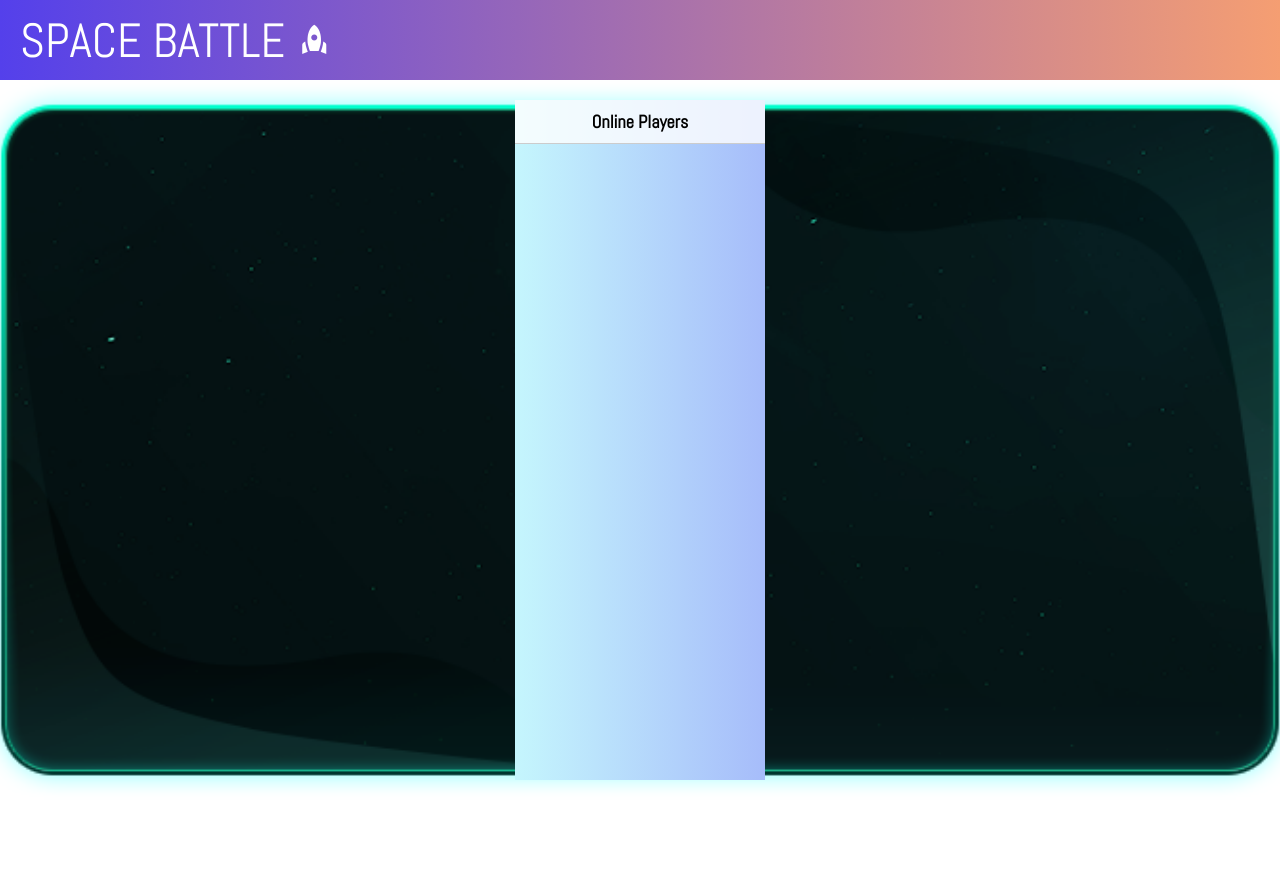
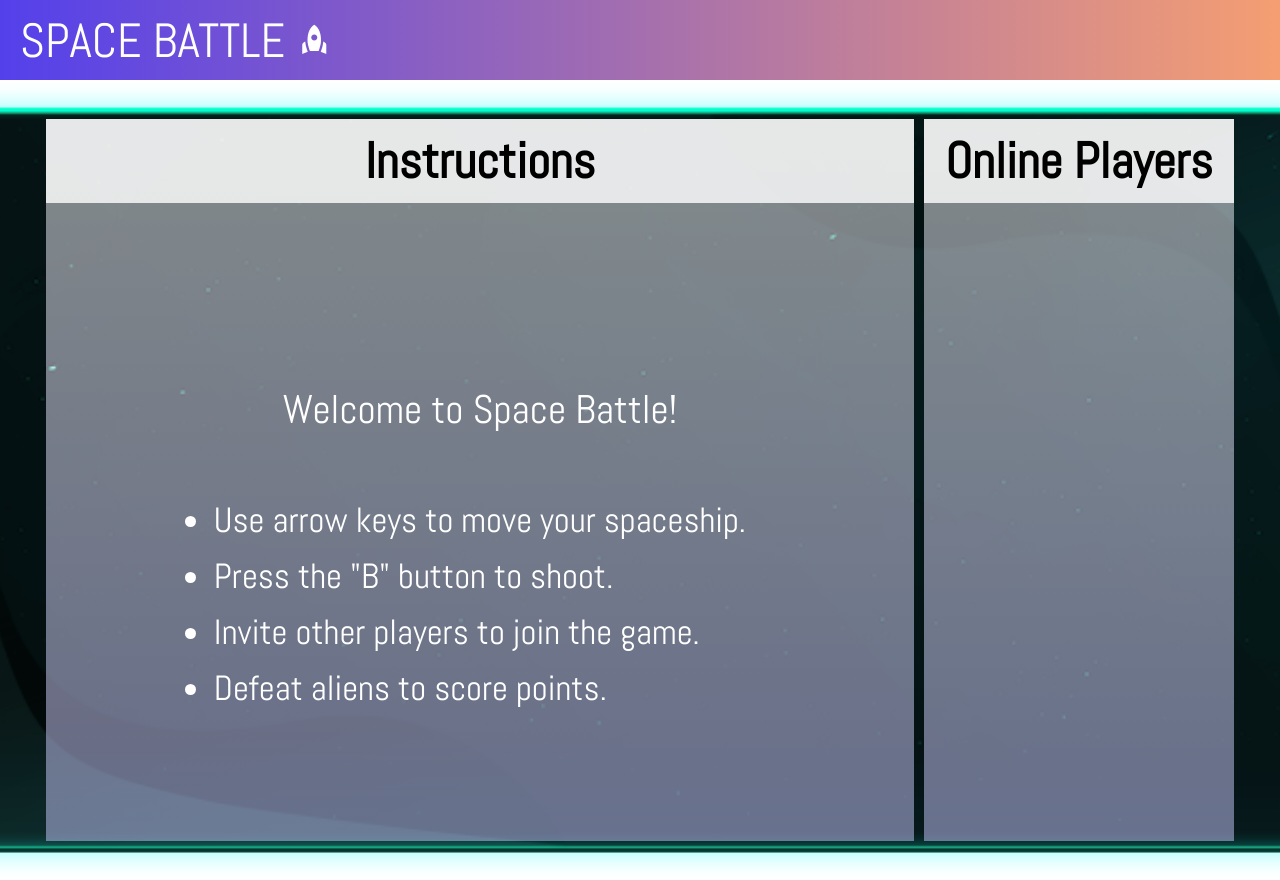
Before and after one commit to Tangent90Degrees/SpaceBattle, a website: page public/main.html in a window 1280 px wide. Before the commit the page ends 800 px from the top, so only its background shows below. Drawn offline with nearby package versions, Linux system fonts and the light colour scheme; no server answers.

Commit message:
Update Main Panel CSS

```diff
--- a/public/main.html
+++ b/public/main.html
@@ -24,7 +24,23 @@
             </div>
         </div>
 
+
         <div id="main-panel" class="row">
+            <!-- Left part: Instructions -->
+            <div id="instructions-panel" class="col">
+                <div id="instructions-title" class="caption">Instructions</div>
+                <div id="instructions-content" class="col">
+                    <p>Welcome to Space Battle!</p>
+                    <ul>
+                        <li>Use arrow keys to move your spaceship.</li>
+                        <li>Press the "B" button to shoot.</li>
+                        <li>Invite other players to join the game.</li>
+                        <li>Defeat aliens to score points.</li>
+                    </ul>
+                </div>
+            </div>
+
+            <!-- Right part: Online Users and Invite-->
             <div id="online-users-panel" class="col">
                 <div id="online-users-title" class="caption">Online Players</div>
                 <div id="online-users-area" class="col"></div>
--- a/public/style.css
+++ b/public/style.css
@@ -195,57 +195,68 @@ button.icon:active {
 
 /* Main panel */
 #main-panel {
-    height: calc(100% - 80px);
+    height: 100vh;
+    width: 100vw;
     background: url("resources/StartScreenBackground.png") no-repeat center center;
     background-size: cover;
 }
 
-/* Chat area */
-#chat-panel {
-    flex-grow: 1;
-    align-items: stretch;
-    height: 100%;
-    background: var(--chat-panel-background);
+/* Instructions panel */
+#instructions-panel {
+    height: 95%;
+    width: 70%;
     padding: 0;
+    background: linear-gradient(
+        to bottom,
+        rgba(255, 255, 255, 0.5),
+        rgba(200, 200, 255, 0.5)
+    );
+    opacity: 1;
 }
-#chat-area {
-    height: 100%;
-    align-items: flex-start;
-    justify-content: start;
-    gap: 20px;
-    overflow-y: auto;
-    padding: 10px;
-}
-#typing{
-    font-style: italic;
-    font-size: 75%;
-    margin-left: 10px;
-}
-.chat-message-panel {
-    align-items: flex-start;
+
+#online-users-panel {
+    height: 95%;
+    width: 25%;
     padding: 0;
-}
-.chat-message {
-    align-items: start;
-    gap: 5px;
-    padding: 0;
-}
-.chat-date {
-    font-size: 75%;
-    color: var(--date-color);
+    background: linear-gradient(
+        to bottom,
+        rgba(255, 255, 255, 0.5),
+        rgba(200, 200, 255, 0.5)
+    );
+    opacity: 1;
 }
 
 /* Online users panel */
-#online-users-title {
-    opacity: 1;
+#instructions-title, #online-users-title {
+    font-weight: bold;
+    font-size: 50px;
+    text-align: center;
+    background-color: rgba(255, 255, 255, 0.8);
+    padding: 10px;
+    width: 100%;
 }
-#online-users-panel {
-	flex: 0 0 250px;
-    height: 100%;
+
+#instructions-content {
+    font-size: 35px;
+    line-height: 1.6;
+    flex-grow: 1;
+    overflow-y: auto;
+}
+
+#instructions-content p {
+    font-size: 40px;
+    color: white;
+}
+
+#instructions-content ul {
+    margin: 0 10px;
     padding: 0;
-    background: var(--online-users-panel-background);
-    opacity: 1;
 }
+
+#instructions-content li {
+    color: white;
+}
+
 #online-users-area {
     flex-grow: 1;
     width: 100%;
@@ -253,18 +264,23 @@ button.icon:active {
     justify-content: start;
     overflow-y: auto;
 }
-#invite-button{
+
+.field-content {
+    width: 100%;
+}
+
+.field-content .user-avatar {
+    font-size: 35px;
+}
+
+.user-name {
+    font-size: 30px;
+}
+
+.invite-button{
     border-radius: 6px;
-    font-size: 14px;
-}
-#online-users-title {
-    font-size: 18px;
-    font-weight: bold;
-    text-align: center;
-    padding: 10px;
-    background: rgba(255, 255, 255, 0.8); /* Semi-transparent background */
-    border-bottom: 1px solid #ccc;
-    width: 100%;
+    color: white;
+    font-size: 20px;
 }
 
 /* Signin overlay */
@@ -282,12 +298,6 @@ button.icon:active {
 #edit-user-form {
     width: 270px;
     align-self: stretch;
-}
-
-#pairing-panel {
-    background: var(--main-panel-background);
-    padding: 20px;
-    overflow-y: auto;
 }
 
 .user-row {
```
